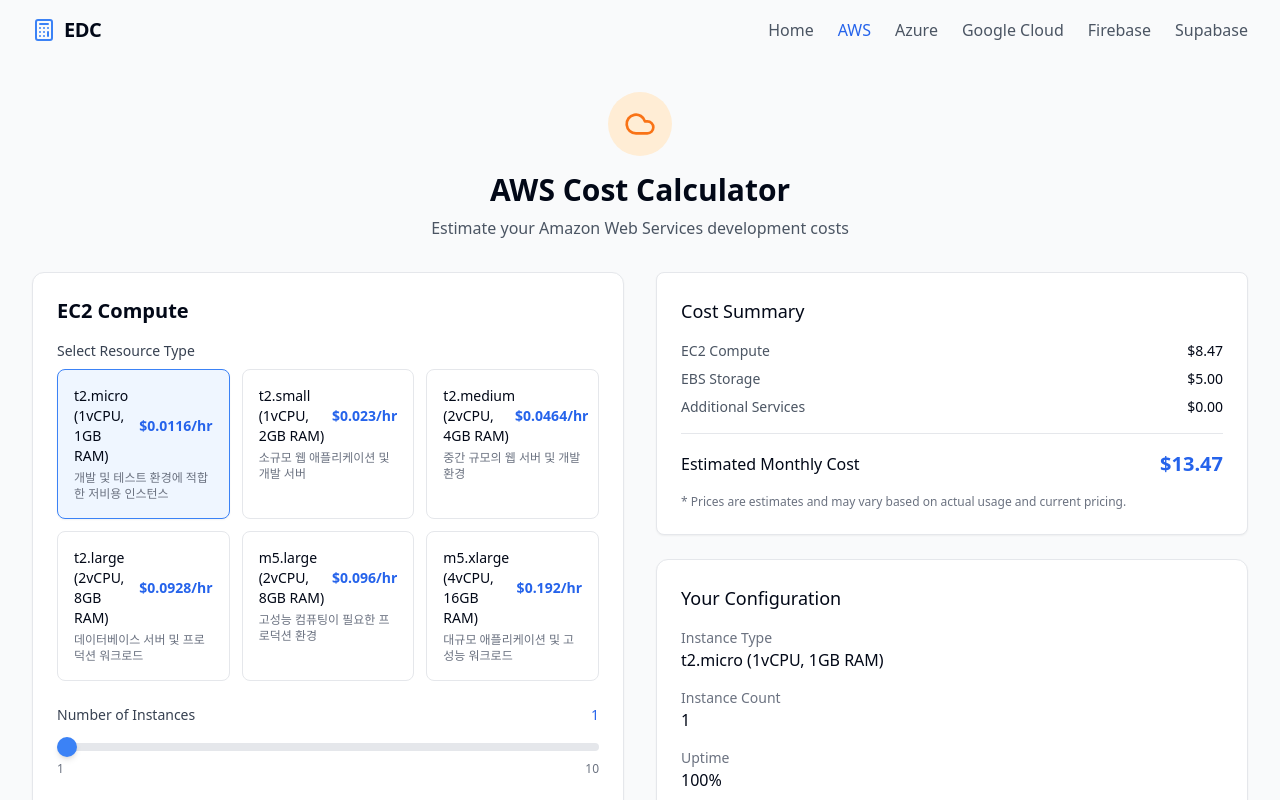
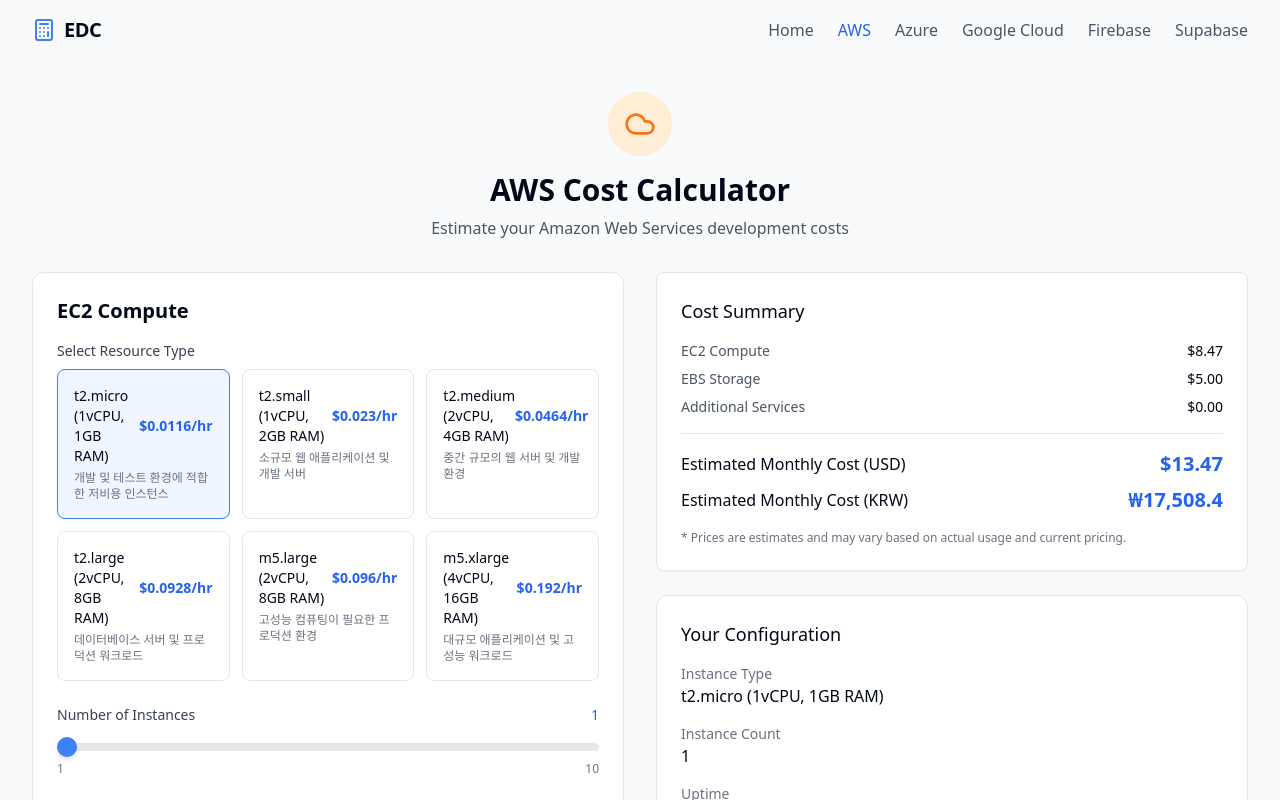
Before and after one commit to qpaseo/test, a React (Vite) app: page /aws in a window 1280 px wide. Shown: the top 800 px of the page. Built offline with nearby package versions, Linux system fonts and the light colour scheme.

Commit message:
update :: 가격 표시시 원으로도 나오도록 함

```diff
--- a/src/components/CostSummary.tsx
+++ b/src/components/CostSummary.tsx
@@ -9,7 +9,7 @@
   currency?: string;
 }
 
-const CostSummary = ({ items, total, currency = '$' }: CostSummaryProps) => {
+const CostSummary = ({ items, total, currency = "$" }: CostSummaryProps) => {
   return (
     <div className="rounded-lg border border-gray-200 bg-white p-6 shadow-sm">
       <h3 className="mb-4 text-lg font-medium">Cost Summary</h3>
@@ -19,7 +19,8 @@
           <div key={index} className="flex justify-between text-sm">
             <span className="text-gray-600">{item.name}</span>
             <span className="font-medium">
-              {currency}{item.cost.toFixed(2)}
+              {currency}
+              {item.cost.toFixed(2)}
             </span>
           </div>
         ))}
@@ -27,15 +28,27 @@
 
       <div className="border-t border-gray-200 pt-4">
         <div className="flex items-center justify-between">
-          <span className="text-base font-medium">Estimated Monthly Cost</span>
+          <span className="text-base font-medium">
+            Estimated Monthly Cost (USD)
+          </span>
           <span className="text-xl font-semibold text-blue-600">
-            {currency}{total.toFixed(2)}
+            {currency}
+            {total.toFixed(2)}
+          </span>
+        </div>
+        <div className="flex items-center justify-between mt-2">
+          <span className="text-base font-medium">
+            Estimated Monthly Cost (KRW)
+          </span>
+          <span className="text-xl font-semibold text-blue-600">
+            ₩{(total * 1300).toLocaleString()}
           </span>
         </div>
       </div>
 
       <p className="mt-4 text-xs text-gray-500">
-        * Prices are estimates and may vary based on actual usage and current pricing.
+        * Prices are estimates and may vary based on actual usage and current
+        pricing.
       </p>
     </div>
   );
--- a/src/pages/AwsCalculator.tsx
+++ b/src/pages/AwsCalculator.tsx
@@ -1,5 +1,5 @@
 import { useState, useEffect } from "react";
-import { Cloud, Server } from "lucide-react";
+import { Cloud } from "lucide-react";
 import CostSlider from "../components/CostSlider";
 import CostToggle from "../components/CostToggle";
 import ResourceSelection from "../components/ResourceSelection";
@@ -20,6 +20,7 @@
   const [storageCost, setStorageCost] = useState(0);
   const [additionalCost, setAdditionalCost] = useState(0);
   const [totalCost, setTotalCost] = useState(0);
+  const [totalCostKRW, setTotalCostKRW] = useState(0);
 
   // Handle toggle for additional services
   const toggleService = (serviceId: string) => {
@@ -55,6 +56,12 @@
     setStorageCost(storageCostValue);
     setAdditionalCost(servicesCostValue);
     setTotalCost(computeCostValue + storageCostValue + servicesCostValue);
+
+    // Convert total cost to KRW (assuming 1 USD = 1300 KRW as a placeholder)
+    const exchangeRate = 1300;
+    const totalCostKRW =
+      (computeCostValue + storageCostValue + servicesCostValue) * exchangeRate;
+    setTotalCostKRW(totalCostKRW);
   }, [
     selectedInstance,
     selectedStorage,
```
